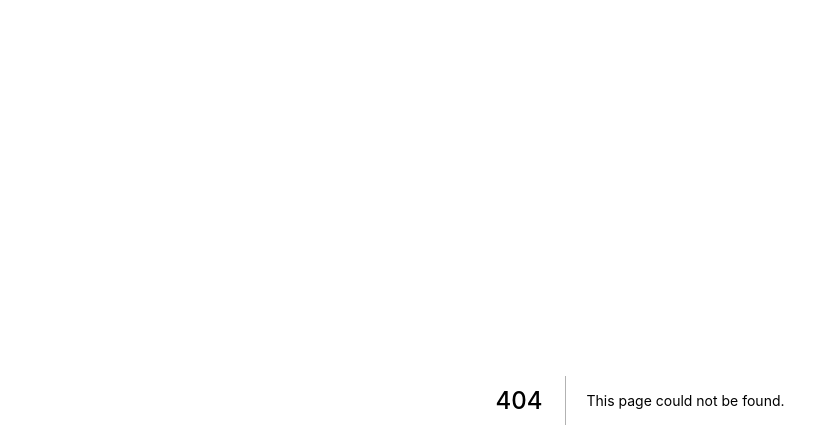
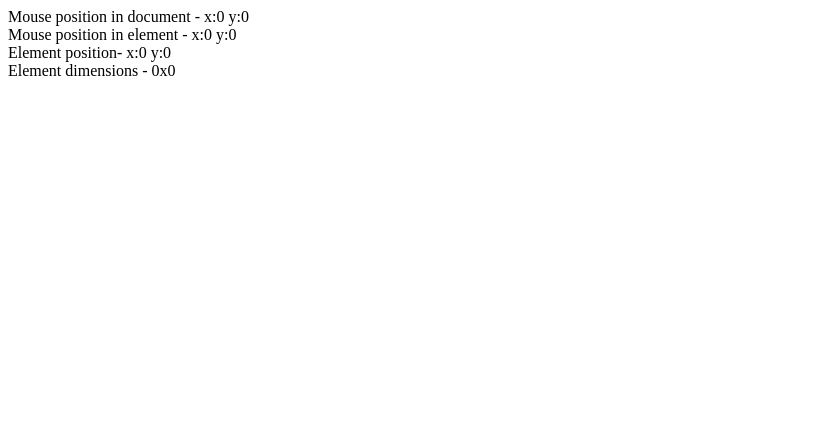
Before and after one commit to kelvin9314/nextjs-practice, a Next.js app: page /useMouse in a window 1280 px wide. Before the commit this address had no page. Shown: the top 448 px of the page, without its empty margins (0-839 px from the left). Built offline with nearby package versions, Linux system fonts and the light colour scheme.

Commit message:
[setup] eslinnt test

```diff
--- a/package.json
+++ b/package.json
@@ -10,7 +10,8 @@
   "dependencies": {
     "next": "9.2.2",
     "react": "16.13.0",
-    "react-dom": "16.13.0"
+    "react-dom": "16.13.0",
+    "react-use": "^13.27.0"
   },
   "devDependencies": {
     "eslint": "^6.8.0",
--- a/pages/index.js
+++ b/pages/index.js
@@ -3,7 +3,7 @@ import Head from 'next/head'
 const Home = () => (
   <div className="container">
     <Head>
-      <title>Create Next App</title>
+      <title>NextJS Setup</title>
       <link rel="icon" href="/favicon.ico" />
     </Head>
 
--- /dev/null
+++ b/pages/useMouse.js
@@ -0,0 +1,28 @@
+import { useMouse } from 'react-use'
+
+const UseMouse = () => {
+  const ref = React.useRef(null)
+  const { docX, docY, posX, posY, elX, elY, elW, elH } = useMouse(ref)
+
+  const a = 'i am kelvin 123'
+  console.log(a)
+
+  return (
+    <div ref={ref}>
+      <div>
+        Mouse position in document - x:{docX} y:{docY}
+      </div>
+      <div>
+        Mouse position in element - x:{elX} y:{elY}
+      </div>
+      <div>
+        Element position- x:{posX} y:{posY}
+      </div>
+      <div>
+        Element dimensions - {elW}x{elH}
+      </div>
+    </div>
+  )
+}
+
+export default UseMouse
```
Also changed, not shown: .eslintrc.js, 2 other files (tests, documents, lock files or other folders).
